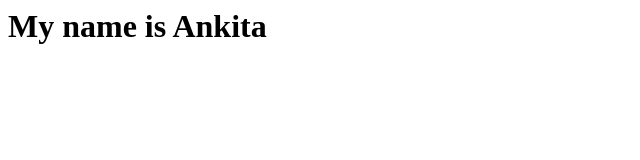
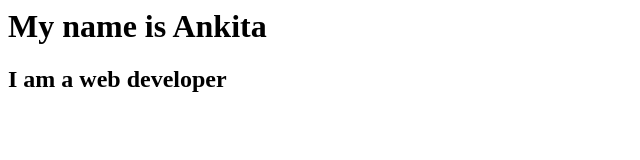
Before and after one commit to AnkitaVishw/repos, a plain HTML site: page index.html in a window 1280 px wide. Shown: the whole page, without its empty margins (0-640 px from the left). Drawn offline with Linux system fonts and the light colour scheme.

Commit message:
h2 added

```diff
--- a/index.html
+++ b/index.html
@@ -4,5 +4,6 @@
   </head>
   <body>
     <h1>My name is Ankita</h1>
+    <h2>I am a web developer</h2>
   </body>
 </html>
```
